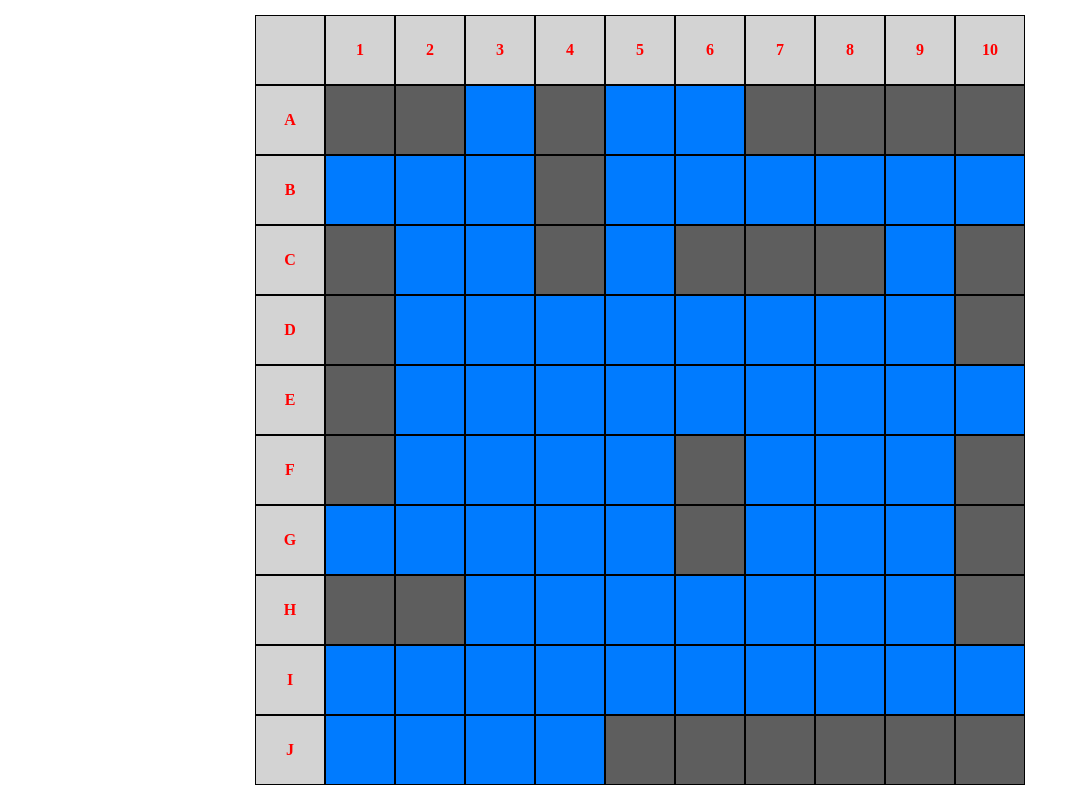
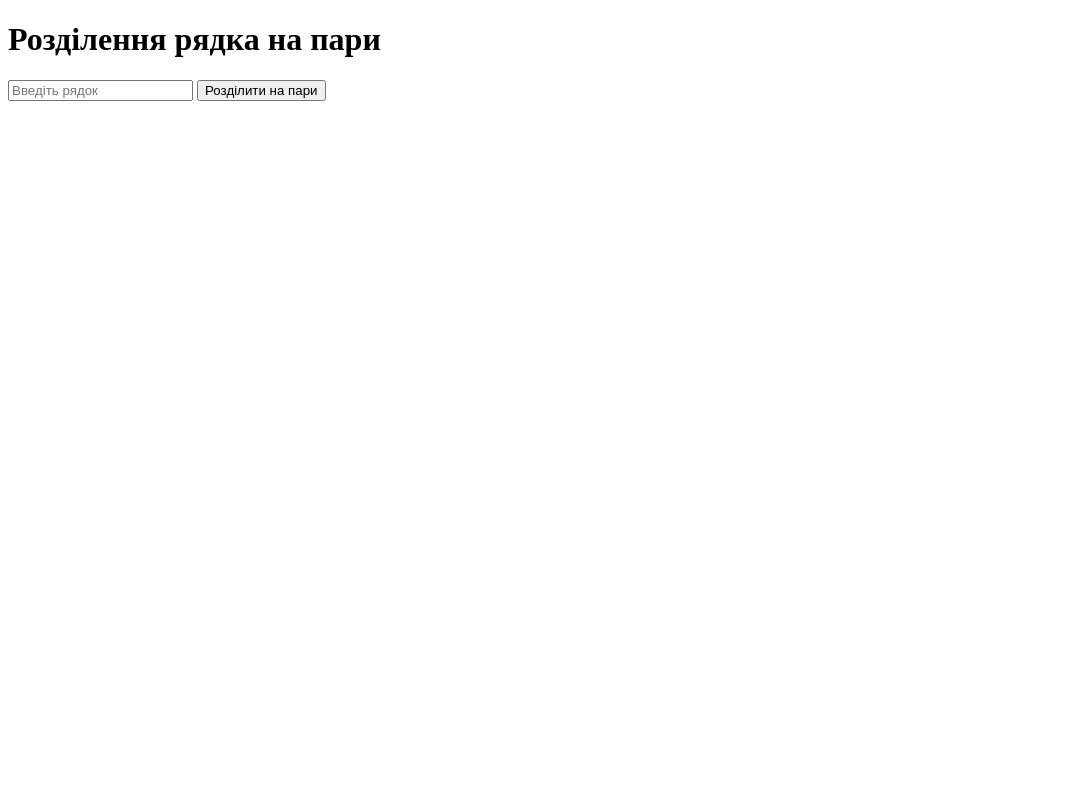
Before and after one commit to OWLsTyLe/LAB, a Django app: template main/templates/main/index3.html in a window 1280 px wide. Shown: the whole page, without its empty margins (0-1080 px from the left). Run offline with Django 5.2, Linux system fonts and the light colour scheme; the template is opened without the code that fills it, so the values that code supplies are empty.

Commit message:
Розділення рядка на пари

```diff
--- a/main/templates/main/index3.html
+++ b/main/templates/main/index3.html
@@ -3,176 +3,38 @@
 <head>
     <meta charset="UTF-8">
     <meta name="viewport" content="width=device-width, initial-scale=1.0">
-    <title>Морський бій</title>
-    <!--морський бій-->
-    <style>
-        body{
-            display: flex;
-            justify-content: center;
-            align-items: center;
-            height: 100vh;
-            margin: 0;
+    <title>Розділення рядка на пари</title>
+</head>
+<body>
+    <h1>Розділення рядка на пари</h1>
+    <input type="text" id="inputString" placeholder="Введіть рядок">
+    <button onclick="displayResult()">Розділити на пари</button>
+    <div id="result"></div>
+
+    <script>
+        function splitString(inputStr) {
+            if (inputStr.length % 2 !== 0) {
+                inputStr += '_';
+            }
+
+            const pairs = [];
+            for (let i = 0; i < inputStr.length; i += 2) {
+                pairs.push(inputStr.slice(i, i + 2));
+            }
+            let resultHtml = '<ul>';
+            pairs.forEach(pair => {
+                resultHtml += `<li>${pair}</li>`;
+            });
+            resultHtml += '</ul>';
+
+            return resultHtml;
         }
 
-        .board {
-            display: grid;
-            grid-template-columns: repeat(11, 70px);
-            grid-template-rows: repeat(11, 70px);
+        function displayResult() {
+            const inputString = document.getElementById('inputString').value;
+            const result = splitString(inputString);
+            document.getElementById('result').innerHTML = result;
         }
-        .cell {
-            border: 1px solid black;
-            display: flex;
-            align-items: center;
-            justify-content: center;
-            background-color: #007BFF;
-            color: red;
-        }
-         .header {
-             font-weight: bold;
-             background-color: lightgray;
-         }
-         .ship {
-            background-color: #5e5e5e;
-        }
-    </style>
-</head>
-<body>
-    <div class="board">
-        <div class="cell header"></div>
-        <div class="cell header">1</div>
-        <div class="cell header">2</div>
-        <div class="cell header">3</div>
-        <div class="cell header">4</div>
-        <div class="cell header">5</div>
-        <div class="cell header">6</div>
-        <div class="cell header">7</div>
-        <div class="cell header">8</div>
-        <div class="cell header">9</div>
-        <div class="cell header">10</div>
-
-
-        <div class="cell header">A</div>
-        <div class="cell ship"></div>
-        <div class="cell ship"></div>
-        <div class="cell"></div>
-        <div class="cell ship"></div>
-        <div class="cell"></div>
-        <div class="cell"></div>
-        <div class="cell ship"></div>
-        <div class="cell ship"></div>
-        <div class="cell ship"></div>
-        <div class="cell ship"></div>
-
-
-        <div class="cell header">B</div>
-        <div class="cell"></div>
-        <div class="cell"></div>
-        <div class="cell"></div>
-        <div class="cell ship"></div>
-        <div class="cell"></div>
-        <div class="cell"></div>
-        <div class="cell"></div>
-        <div class="cell"></div>
-        <div class="cell"></div>
-        <div class="cell"></div>
-
-        <div class="cell header">C</div>
-        <div class="cell ship"></div>
-        <div class="cell"></div>
-        <div class="cell"></div>
-        <div class="cell ship"></div>
-        <div class="cell"></div>
-        <div class="cell ship"></div>
-        <div class="cell ship"></div>
-        <div class="cell ship"></div>
-        <div class="cell"></div>
-        <div class="cell ship"></div>
-
-        <div class="cell header">D</div>
-        <div class="cell ship"></div>
-        <div class="cell"></div>
-        <div class="cell"></div>
-        <div class="cell"></div>
-        <div class="cell"></div>
-        <div class="cell"></div>
-        <div class="cell"></div>
-        <div class="cell"></div>
-        <div class="cell"></div>
-        <div class="cell ship"></div>
-
-        <div class="cell header">E</div>
-        <div class="cell ship"></div>
-        <div class="cell"></div>
-        <div class="cell"></div>
-        <div class="cell"></div>
-        <div class="cell"></div>
-        <div class="cell"></div>
-        <div class="cell"></div>
-        <div class="cell"></div>
-        <div class="cell"></div>
-        <div class="cell"></div>
-
-        <div class="cell header">F</div>
-        <div class="cell ship"></div>
-        <div class="cell"></div>
-        <div class="cell"></div>
-        <div class="cell"></div>
-        <div class="cell"></div>
-        <div class="cell ship"></div>
-        <div class="cell"></div>
-        <div class="cell"></div>
-        <div class="cell"></div>
-        <div class="cell ship"></div>
-
-        <div class="cell header">G</div>
-        <div class="cell"></div>
-        <div class="cell"></div>
-        <div class="cell"></div>
-        <div class="cell"></div>
-        <div class="cell"></div>
-        <div class="cell ship"></div>
-        <div class="cell"></div>
-        <div class="cell"></div>
-        <div class="cell"></div>
-        <div class="cell ship"></div>
-
-        <div class="cell header">H</div>
-        <div class="cell ship"></div>
-        <div class="cell ship"></div>
-        <div class="cell"></div>
-        <div class="cell"></div>
-        <div class="cell"></div>
-        <div class="cell"></div>
-        <div class="cell"></div>
-        <div class="cell"></div>
-        <div class="cell"></div>
-        <div class="cell ship"></div>
-
-        <div class="cell header">I</div>
-        <div class="cell"></div>
-        <div class="cell"></div>
-        <div class="cell"></div>
-        <div class="cell"></div>
-        <div class="cell"></div>
-        <div class="cell"></div>
-        <div class="cell"></div>
-        <div class="cell"></div>
-        <div class="cell"></div>
-        <div class="cell"></div>
-
-        <div class="cell header">J</div>
-        <div class="cell"></div>
-        <div class="cell"></div>
-        <div class="cell"></div>
-        <div class="cell"></div>
-        <div class="cell ship"></div>
-        <div class="cell ship"></div>
-        <div class="cell ship"></div>
-        <div class="cell ship"></div>
-        <div class="cell ship"></div>
-        <div class="cell ship"></div>
-
-
-    </div>
+    </script>
 </body>
 </html>
```
